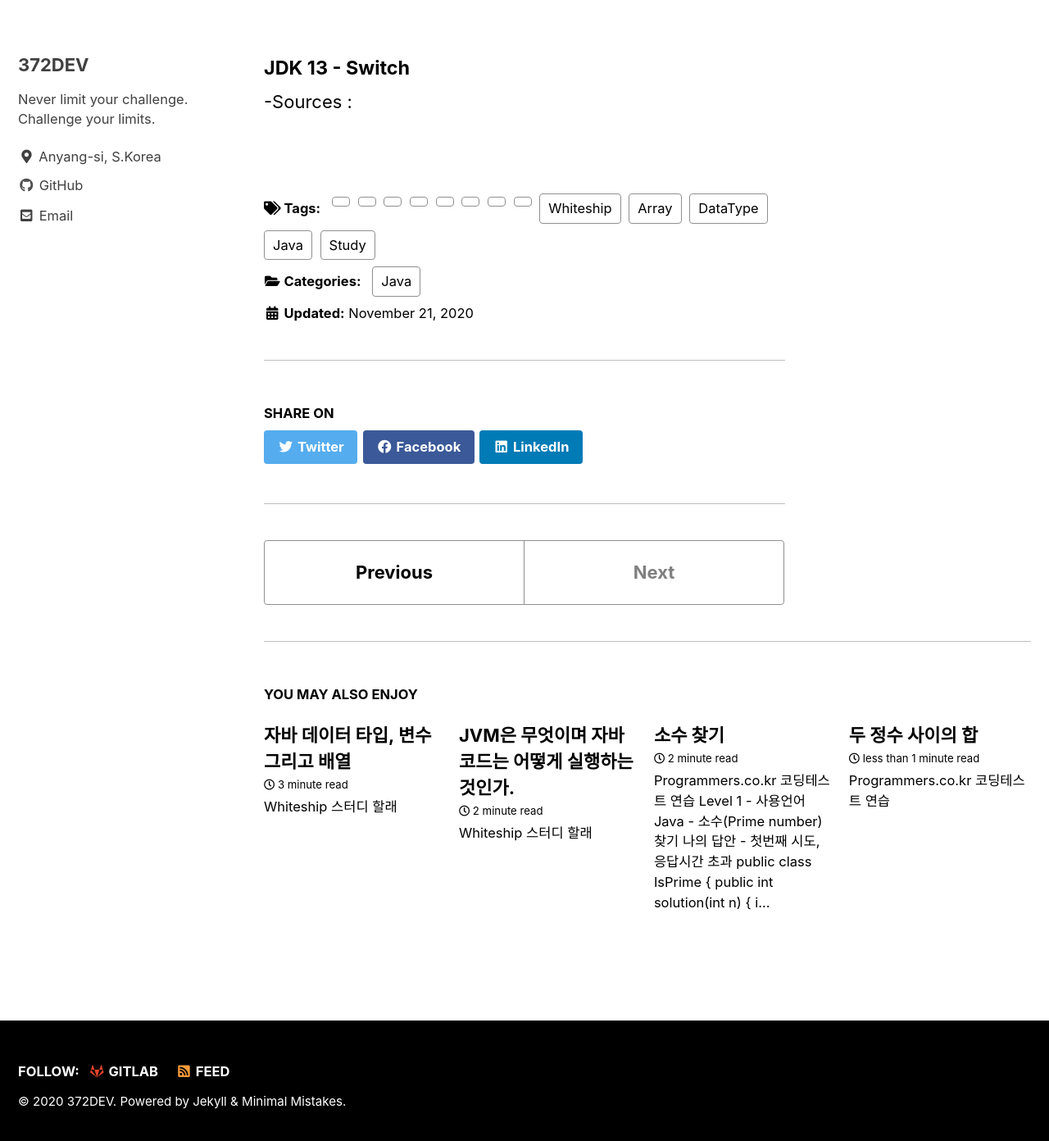
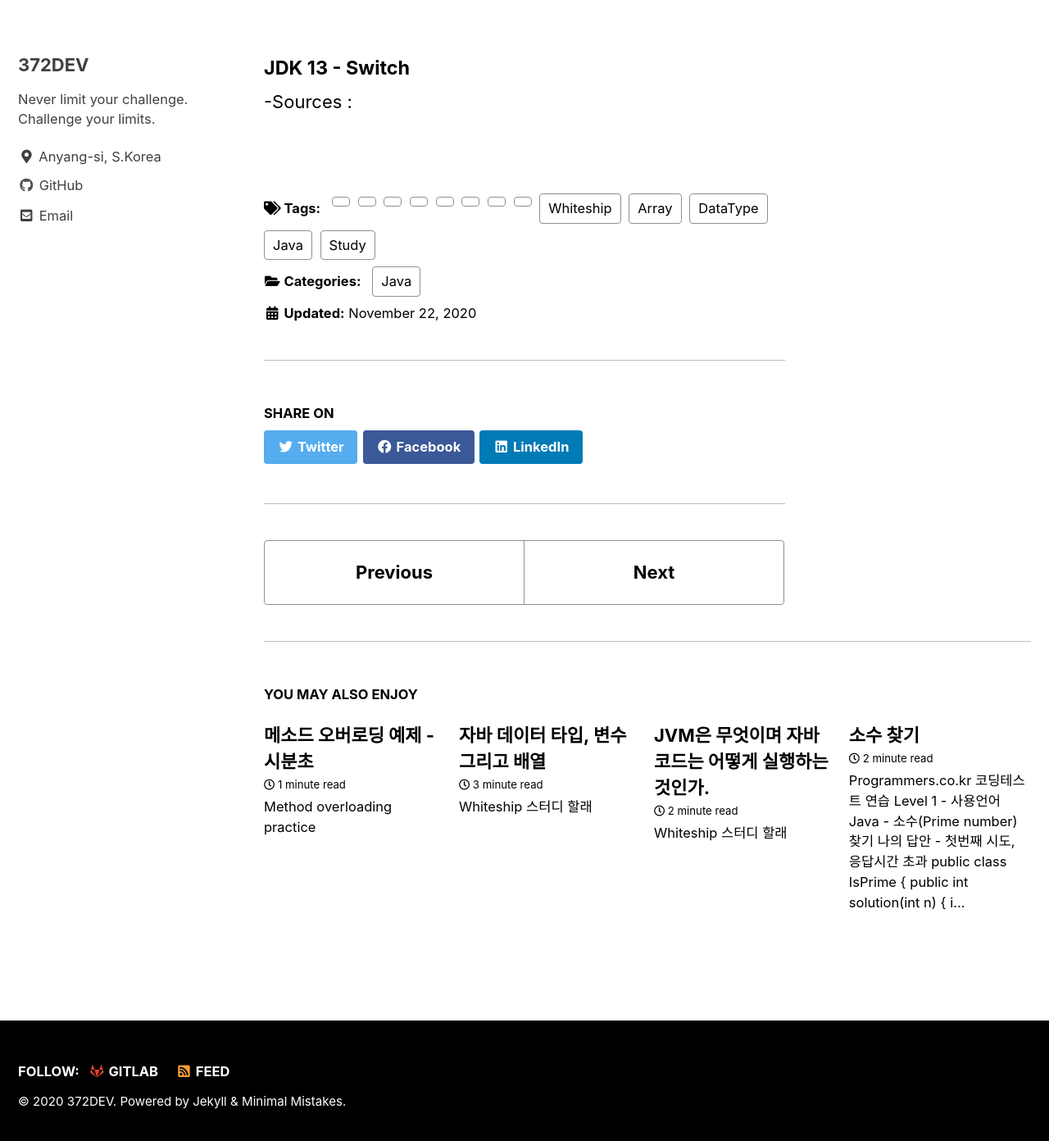
Before and after one commit to 372dev/372dev.github.io, a Jekyll site: the page built from _posts/2020-11-22-post13.md, in a window 1280 px wide and 1400 px high, scrolled down 2151 px. Shown: the top 1392 px of the window at 82% size. Built offline with Jekyll 4.4.1, drawn with Linux system fonts in a browser that asks for light colours; cached includes are drawn as plain includes; part of the change alters nothing that is shown.

Commit message:
java post 14

````diff
--- a/_posts/2020-11-22-post13.md
+++ b/_posts/2020-11-22-post13.md
@@ -1,6 +1,6 @@
 ---
 title: "연산자"
-date: 2020-11-21 12:30:00 +0900
+date: 2020-11-22 12:30:00 +0900
 categories: Java
 tags: Java, Study, DataType, Array, Whiteship
 ---
--- /dev/null
+++ b/_posts/2020-11-23-post14.md
@@ -0,0 +1,96 @@
+---
+title: "메소드 오버로딩 예제 - 시분초"
+date: 2020-11-23 12:30:00 +0900
+categories: Java
+tags: Java, Study, Method, Overloading, JavaMasterClass, Udemy, Practice
+---
+## Method overloading practice
+
+## Udemy - JavaMasterClass by Tim Buchalka
+* minutes 인자와 seconds 인자를 받는 getDurationString이라는 메소드를 만든다.
+* 첫번째 인자가 0보다 크거나 같음을 확인한다.
+* 두번째 인자가 0보다 크거나 같음을 확인한다.
+* 위 조건을 통과하지 못하면 "Invalid value" 메세지를 돌려준다.
+* 인자가 위 조건을 충족하면 시분초를 나타내는 다음의 포맷을 가진 문자열을 돌려준다. "HH MM SS"
+
+-Source :
+[https://www.udemy.com/user/learn-programming-academy/](https://www.udemy.com/user/learn-programming-academy/)
+
+
+
+#### 나의 답안
+```Java
+public class Main {
+
+    public static void main(String[] args) {
+        System.out.println(getDurationString(65,45));
+        System.out.println(getDurationString(3945));
+        System.out.println(getDurationString(-41));
+        System.out.println(getDurationString(9,9));
+    }
+
+    public static String getDurationString (int minutes, int seconds) {
+        if (minutes < 0 || seconds < 0 || seconds > 59)
+            return "Invalid value";
+
+        return (minutes / 60 + "h " + minutes % 60 + "m " + seconds + "s");
+    }
+
+    public static String getDurationString (int seconds) {
+        if (seconds < 0)
+            return "Invalid value";
+
+        return getDurationString (seconds / 60, seconds % 60);
+    }
+}
+
+```
+
+#### 정답
+```Java
+public class Main {
+
+    private static final String INVALID_VALUE_MESSAGE = "Invalid Value";
+    public static void main(String[] args) {
+        System.out.println(getDurationString(65,45));
+        System.out.println(getDurationString(3945L));
+        System.out.println(getDurationString(-41));
+        System.out.println(getDurationString(9,9));
+    }
+
+    private static String getDurationString (long minutes, long seconds) {
+        if (minutes < 0 || seconds < 0 || seconds > 59)
+            return INVALID_VALUE_MESSAGE;
+
+        long hours = minutes / 60;
+        long remainingMinutes = minutes % 60;
+
+        String hoursString = hours + "h";
+        if(hours < 10) {
+            hoursString = "0" + hoursString;
+        }
+
+        String minutesString = remainingMinutes + "m";
+        if(remainingMinutes < 10) {
+            minutesString = "0" + minutesString;
+        }
+
+        String secondsString = seconds + "h";
+        if(seconds < 10) {
+            secondsString = "0" + secondsString;
+        }
+
+        return hoursString + " " + minutesString + " " + secondsString;
+    }
+
+    private static String getDurationString (long seconds) {
+        if (seconds < 0)
+            return INVALID_VALUE_MESSAGE;
+
+        long minutes = seconds / 60;
+        long remainingSeconds = seconds % 60;
+
+        return getDurationString (minutes, remainingSeconds);
+    }
+}
+```
````
